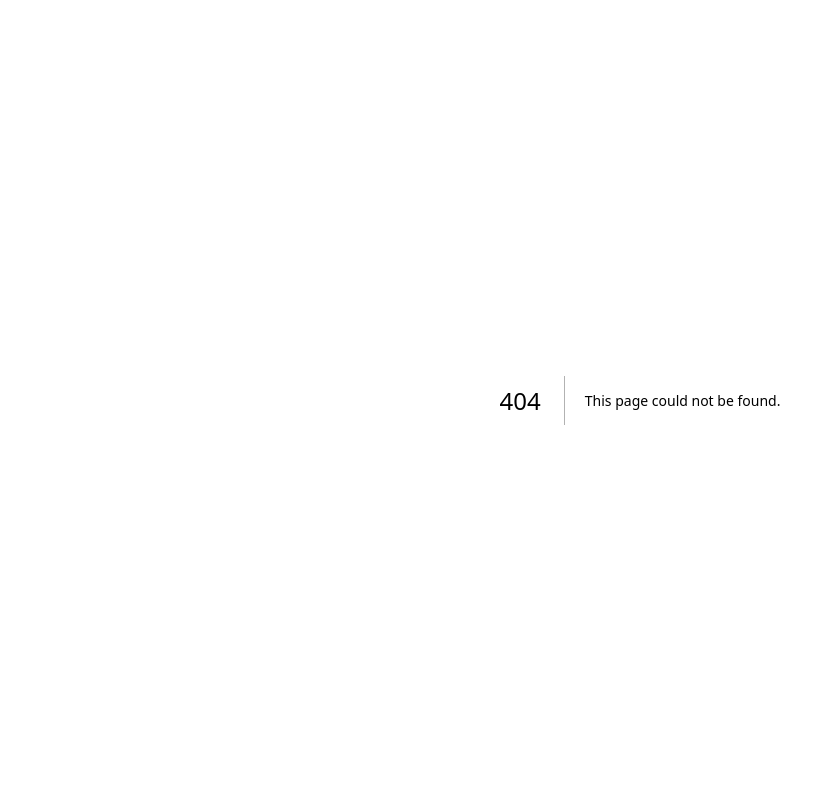
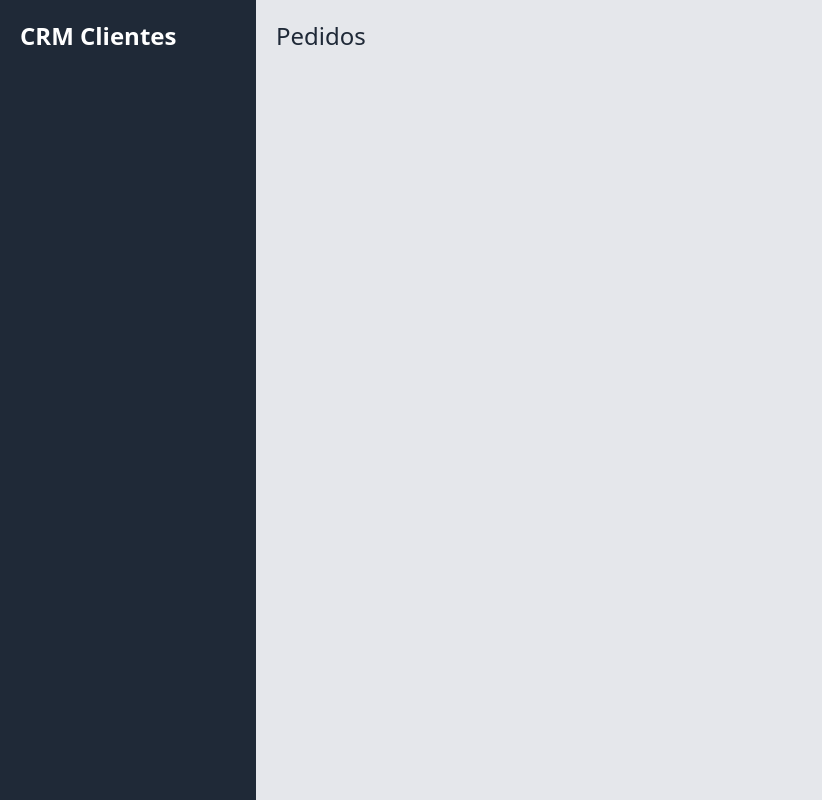
Before and after one commit to AntonioZurano/crmcliente, a Next.js app: page /pedidos in a window 1280 px wide. Before the commit this address had no page. Shown: the whole page, without its empty margins (0-822 px from the left). Built offline with nearby package versions, Linux system fonts and the light colour scheme.

Commit message:
creando area contenido principal

```diff
--- a/components/Layout.js
+++ b/components/Layout.js
@@ -12,8 +12,9 @@
             <div className="bg-gray-200 min-h-screen">
                 <div className="flex min-h-screen">
                     <Sidebar />
-
-                    {children}
+                    <main className="sm:w-2/3 xl:w-4/5 sm:min-h-screen p-5">
+                        {children}
+                    </main>
                 </div>
 
             </div>
--- a/components/Sidebar.js
+++ b/components/Sidebar.js
@@ -4,7 +4,7 @@
     return (
         <aside className="bg-gray-800 sm:w-1/3 xl:w-1/5 sm:min-h-screen p-5">
             <div>
-                <p>CRM Clientes</p>
+                <p className="text-white text-2xl font-black">CRM Clientes</p>
             </div>
         </aside>
     );
--- a/pages/index.js
+++ b/pages/index.js
@@ -4,7 +4,7 @@
 const Index = () =>(
     <div>
         <Layout>
-            <h1>Desde Home</h1>
+            <h1 className="text-2xl text-gray-800 font-light">Clientes</h1>
         </Layout>
     </div>
 )
--- /dev/null
+++ b/pages/pedidos.js
@@ -0,0 +1,12 @@
+import React from 'react';
+import Layout from '../components/Layout';
+
+
+const Pedidos = () =>(
+    <div>
+        <Layout>
+        <h1 className="text-2xl text-gray-800 font-light">Pedidos</h1>
+        </Layout>
+    </div>
+)
+export default Pedidos;
--- a/pages/nosotros.js
+++ b/pages/productos.js
@@ -2,11 +2,11 @@
 import Layout from '../components/Layout';
 
 
-const Nosotros = () =>(
+const Productos = () =>(
     <div>
         <Layout>
-            <h1>Desde Nosotros</h1>
+        <h1 className="text-2xl text-gray-800 font-light">Productos</h1>
         </Layout>
     </div>
 )
-export default Nosotros;
+export default Productos;
```
